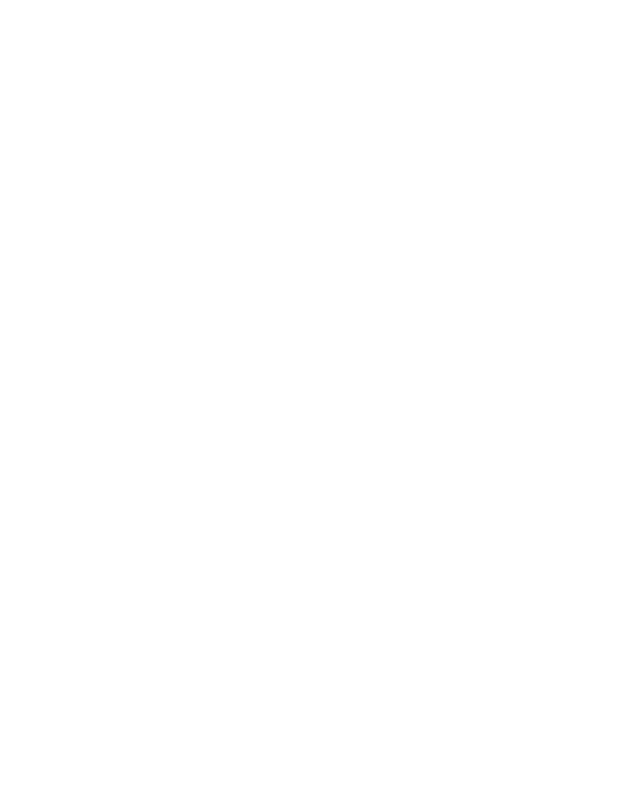
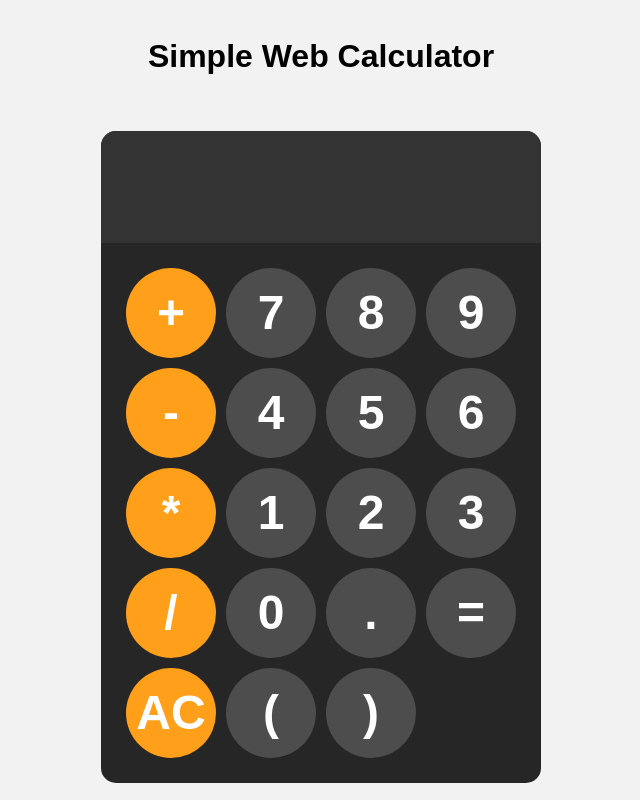
Before and after one commit to jeanj14/calculator_app, a plain HTML site: page index.html in a window 1280 px wide. Shown: the whole page, without its empty margins (319-959 px from the left). Drawn offline with Linux system fonts and the light colour scheme.

Commit message:
add calculator functionality

```diff
--- a/index.html
+++ b/index.html
@@ -4,8 +4,40 @@
     <meta charset="UTF-8">
     <meta name="viewport" content="width=device-width, initial-scale=1.0">
     <title>Calculator</title>
+    <link rel="stylesheet" href="style.css">
 </head>
 <body>
+        <header>
+            <h1 id="title">Simple Web Calculator</h1>
+        </header>
+        <main id="calculator">
+            <input id="display" readonly>
+            <div id="keys">
+                <button onclick="appendToDisplay('+')" class="operator-btn">+</button>
+                <button onclick="appendToDisplay('7')">7</button>
+                <button onclick="appendToDisplay('8')">8</button>
+                <button onclick="appendToDisplay('9')">9</button>
+                <button onclick="appendToDisplay('-')" class="operator-btn">-</button>
+                <button onclick="appendToDisplay('4')">4</button>
+                <button onclick="appendToDisplay('5')">5</button>
+                <button onclick="appendToDisplay('6')">6</button>
+                <button onclick="appendToDisplay('*')" class="operator-btn">*</button>
+                <button onclick="appendToDisplay('1')">1</button>
+                <button onclick="appendToDisplay('2')">2</button>
+                <button onclick="appendToDisplay('3')">3</button>
+                <button onclick="appendToDisplay('/')" class="operator-btn">/</button>
+                <button onclick="appendToDisplay('0')">0</button>
+                <button onclick="appendToDisplay('.')">.</button>
+                <button onclick="operate()">=</button>
+                <button onclick="clearDisplay()" class="operator-btn">AC</button>
+                <button onclick="appendToDisplay('(')">(</button>
+                <button onclick="appendToDisplay(')')">)</button>
+            </div>
+        </main>
+        <footer>
 
+        </footer>
+
+        <script src="index.js" async defer></script>
 </body>
 </html>
--- a/index.js
+++ b/index.js
@@ -0,0 +1,22 @@
+const display = document.getElementById("display")
+
+function appendToDisplay(input){
+    display.value += input;
+}
+
+function processCalc(val){
+    return eval(`${val}`)
+}
+
+function clearDisplay(){
+    display.value = "";
+}
+
+function operate(){
+    try{
+        display.value = processCalc(display.value);
+    }
+    catch(error){
+        display.value = "Error";
+    }
+}
--- a/style.css
+++ b/style.css
@@ -0,0 +1,100 @@
+body{
+    margin: 0;
+    display: flex;
+    flex-direction: column;
+    height: 100vh;
+    background-color: hsl(0, 0%, 95%);
+}
+
+header{
+    width: 100%;
+    margin: auto;
+}
+
+#title{
+    font-family: Arial, sans-serif;
+    text-align: center;
+    font-size: 2rem;
+}
+
+#calculator{
+    position: relative;
+    font-family: Arial, sans-serif;
+    background-color: hsl(0, 0%, 15%);
+    border-radius: 15px;
+    margin: auto;
+    max-width: min-content;
+    overflow: hidden;
+}
+
+#display{
+    width: 100%;
+    padding: 10px;
+    font-size: 5rem;
+    text-align: left;
+    border: none;
+    background-color: hsl(0, 0%, 20%);
+    color: white;
+}
+
+#keys{
+    display: grid;
+    grid-template-columns: repeat(4, 1fr);
+    gap : 10px;
+    padding: 25px;
+
+}
+
+
+button{
+    width: 90px;
+    height: 90px;
+    border-radius: 50px;
+    border: none;
+    background-color: hsl(0, 0%, 30%);
+    color: white;
+    font-size: 3rem;
+    font-weight: bold;
+    cursor: pointer;
+
+}
+
+@media only screen and (max-width: 412px){
+
+    header{
+        width: auto;
+    }
+
+    button {
+        width: 55px;
+        height: 55px;
+        font-size: 1.5rem;
+    }
+
+    #display{
+        font-size: 2.5rem;
+    }
+
+
+}
+
+button:hover{
+    background-color: hsl(0, 0%, 40%);
+}
+
+button:active{
+    background-color: hsl(0, 0%, 50%);
+}
+
+.operator-btn{
+    background-color: hsl(35, 100%, 55%);
+
+}
+
+.operator-btn:hover{
+    background-color: hsl(35, 100%, 65%);
+}
+
+.operator-btn:active{
+    background-color: hsl(35, 100%, 75%);
+}
```
